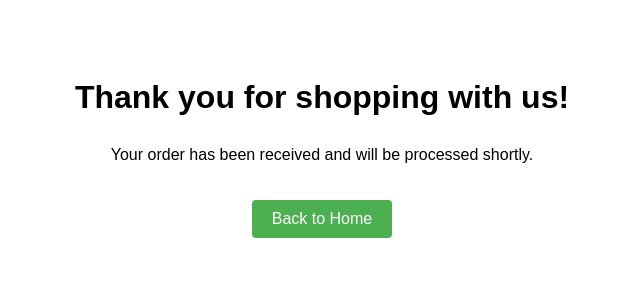
After one commit to Tasnimsomo/my-first_website, a Flask app: page /checkout in a window 1280 px wide. The commit adds this page. Shown: the top 300 px of the page, without its empty margins (318-958 px from the left). Run offline with Flask 3, Linux system fonts and the light colour scheme.

Commit message:
new changes

```diff
--- a/app.py
+++ b/app.py
@@ -172,7 +172,9 @@ def cart():
     shipping = 15
     return render_template('cart.html', cart=cart, total=total, tax=tax, shipping=shipping)
 
-
+@app.route('/checkout', methods=['GET'])
+def checkout():
+   return render_template('checkout.html')
 
 
 
--- /dev/null
+++ b/templates/checkout.html
@@ -0,0 +1,34 @@
+<!DOCTYPE html>
+<html lang="en">
+<head>
+    <meta charset="UTF-8">
+    <meta name="viewport" content="width=device-width, initial-scale=1.0">
+    <title>Checkout</title>
+    <style>
+        body {
+            font-family: Arial, sans-serif;
+            text-align: center;
+            padding: 50px;
+        }
+
+        h1 {
+            margin-bottom: 30px;
+        }
+
+        a {
+            display: inline-block;
+            margin-top: 20px;
+            padding: 10px 20px;
+            background-color: #4caf50;
+            color: #fff;
+            text-decoration: none;
+            border-radius: 4px;
+        }
+    </style>
+</head>
+<body>
+    <h1>Thank you for shopping with us!</h1>
+    <p>Your order has been received and will be processed shortly.</p>
+    <a href="{{ url_for('index') }}">Back to Home</a>
+</body>
+</html>
```
Also changed, not shown: templates/cart.html (+7 -3 lines).
